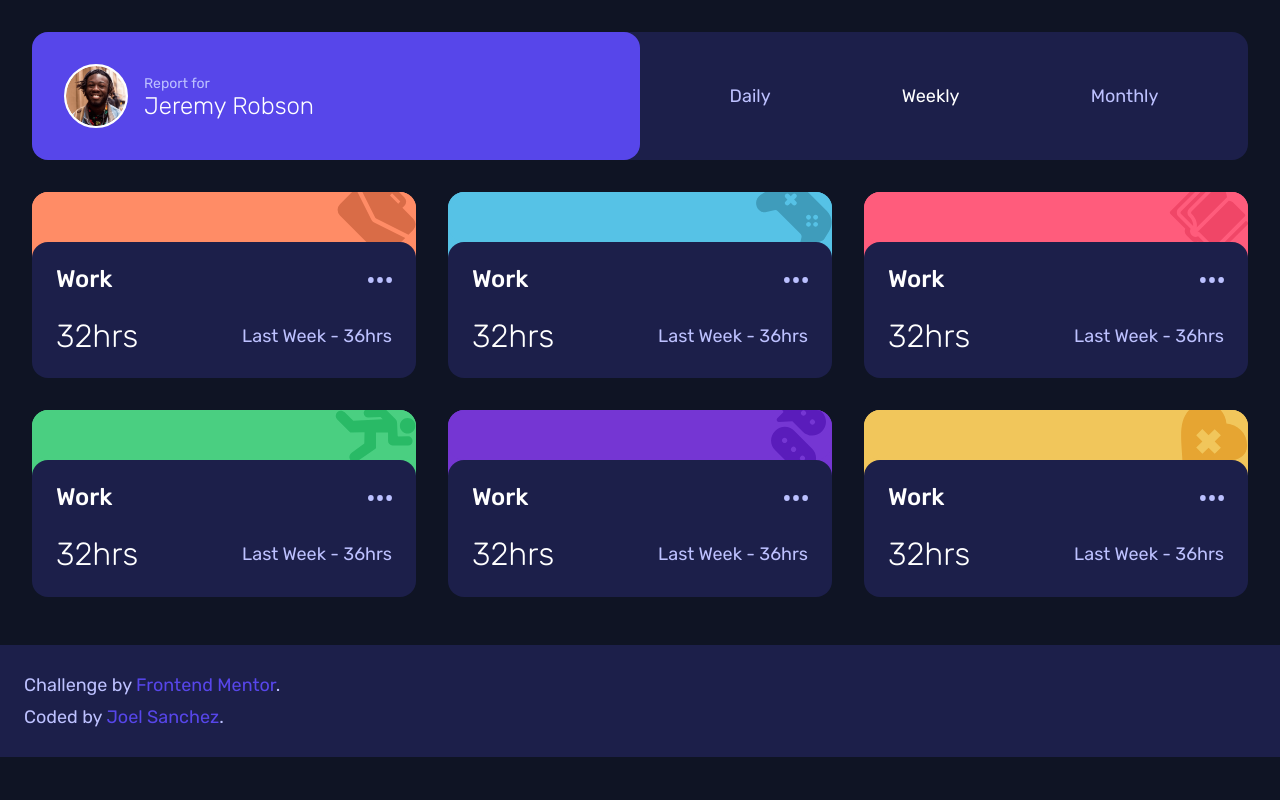
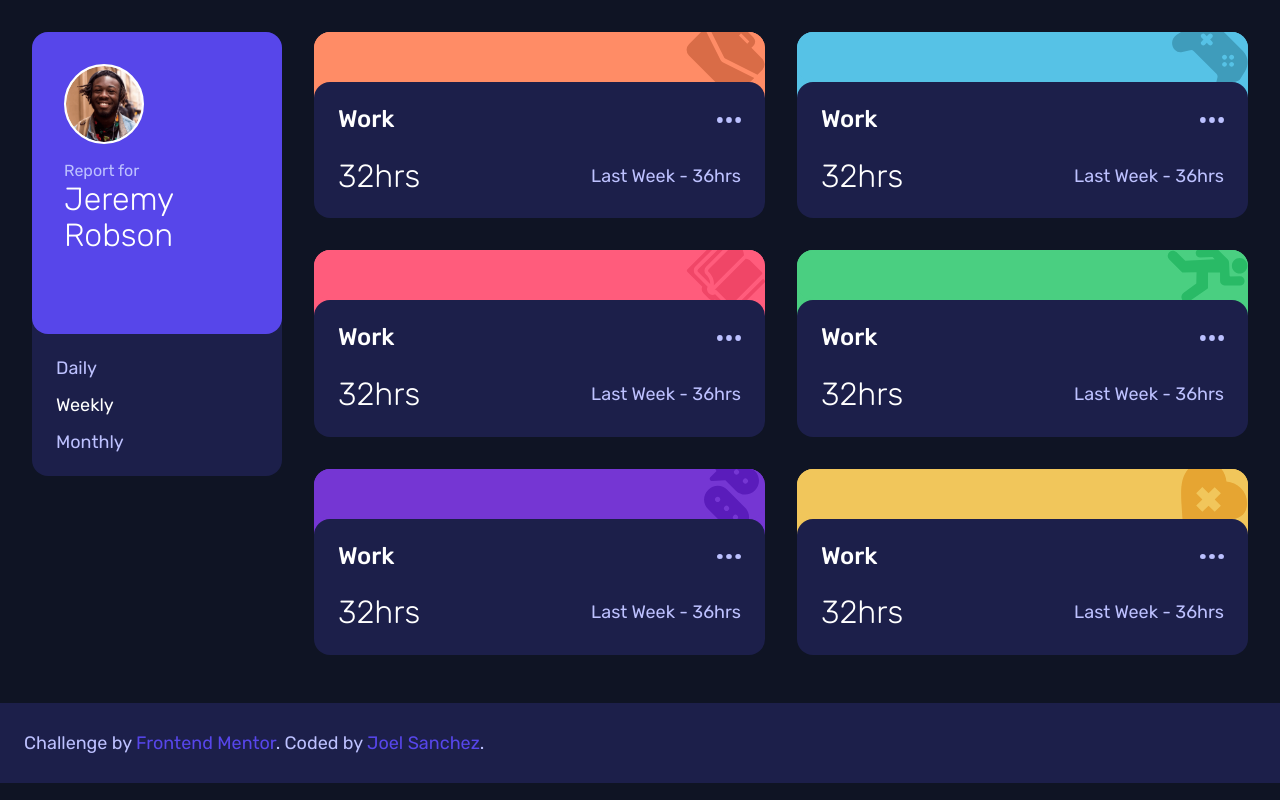
Before and after one commit to sanchezdev-1906/frontendmentor---challenge-11, a website: page docs/index.html in a window 1280 px wide. Drawn offline with Linux system fonts and the light colour scheme.

Commit message:
desktop styles done

```diff
--- a/dev/sass/blocks/_dashboard-head.scss
+++ b/dev/sass/blocks/_dashboard-head.scss
@@ -71,3 +71,38 @@
     grid-template-columns: 1fr 1fr;
   }
 }
+@media screen and (min-width: 1100px) {
+  .dashboard-head
+  {
+    width: 250px;
+    height: max-content;
+    grid-template-columns: 1fr;
+    grid-auto-rows: max-content max-content;
+    gap: 0;
+    .header
+    {
+      display: grid;
+      grid-template-columns: 1fr;
+      grid-auto-columns: max-content;
+      padding-bottom: 5rem;
+      &__user .report-for
+      {
+        font-size: 1rem;
+      }
+      &__user .user
+      {
+        font-size: 2rem;
+      }
+      &__img
+      {
+        width: 5rem;
+      }
+    }
+  }
+  .dashboard-time
+  {
+    flex-direction: column;
+    align-items: flex-start;
+    gap: 1rem;
+  }
+}
--- a/dev/sass/blocks/_dashboard.scss
+++ b/dev/sass/blocks/_dashboard.scss
@@ -16,3 +16,10 @@
   grid-auto-rows: max-content;
   gap: 2rem;
 }
+@media screen and (min-width: 1100px) {
+  .dashboard-container
+  {
+    grid-template-columns: max-content 1fr;
+    grid-template-rows: 1fr;
+  }
+}
--- a/dev/sass/blocks/_footer.scss
+++ b/dev/sass/blocks/_footer.scss
@@ -1,5 +1,6 @@
 .footer
 {
+  width: 100%;
   padding: 1.5rem;
   line-height: 2rem;
   background-color: var(--bg-card);
--- a/docs/index.html
+++ b/docs/index.html
@@ -140,8 +140,8 @@
   </main>
   <footer class="footer">
     <p class="attribution">
-      Challenge by <a href="https://www.frontendmentor.io?ref=challenge" target="_blank">Frontend Mentor</a>.<br>
-      Coded by <a href="https://github.com/sanchez-dev1906" target="_blank">Joel Sanchez</a>.
+      Challenge by <a href="https://www.frontendmentor.io?ref=challenge" target="_blank" title="frontend mentor">Frontend Mentor</a>.
+      Coded by <a href="https://github.com/sanchez-dev1906" target="_blank" title="github.com">Joel Sanchez</a>.
     </p>
   </footer>
 </body>
```
Also changed, not shown: docs/styles/style.css.
